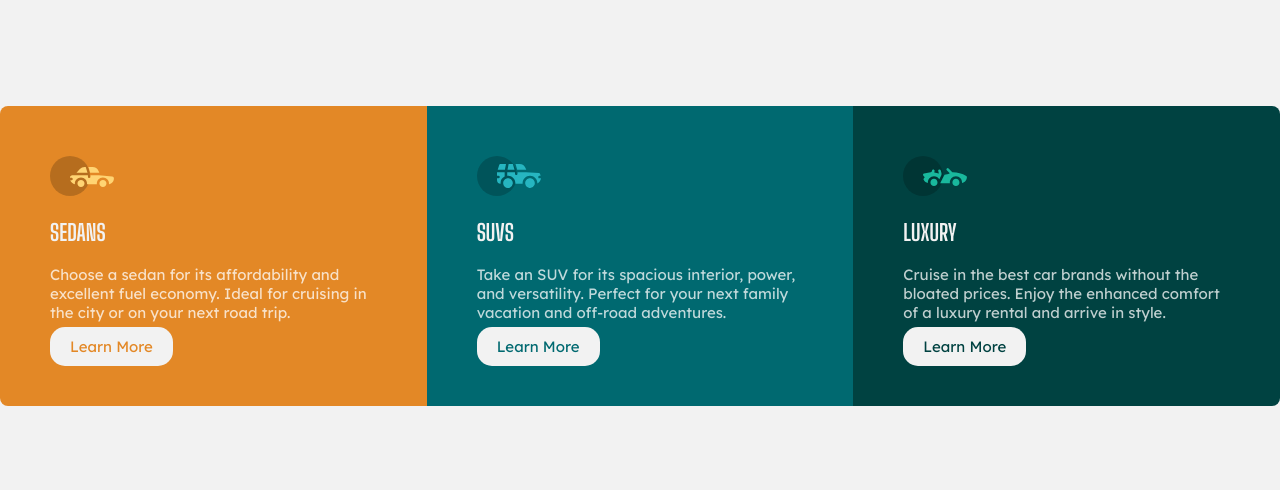
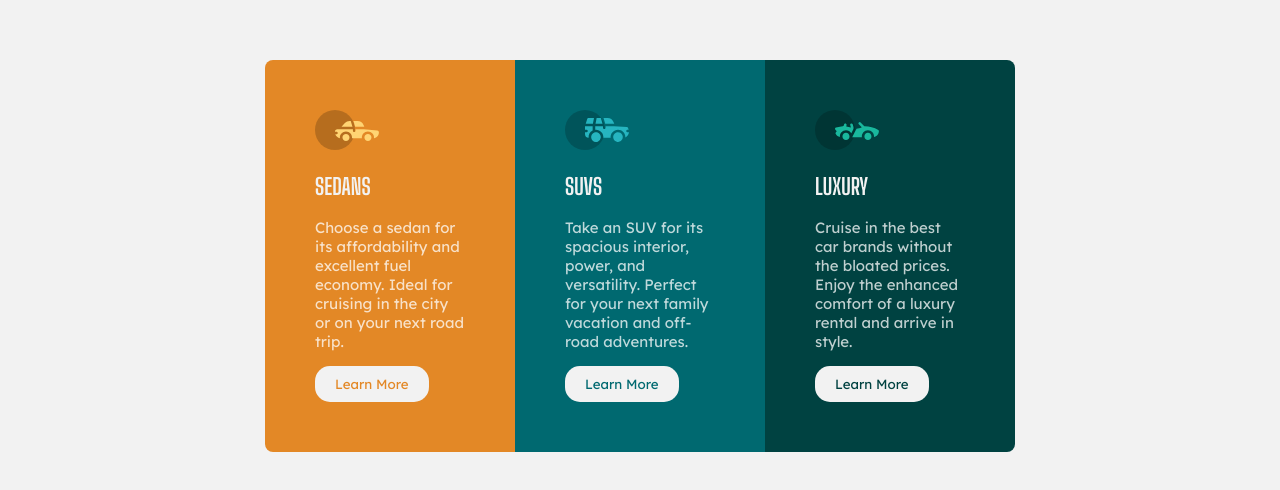
Before and after one commit to malik-n/3-column-preview-card-component-main, a plain HTML site: page index.html in a window 1280 px wide. Shown: the part 164-654 px from the top of the page. Drawn offline with Linux system fonts and the light colour scheme.

Commit message:
Reverted Changes due to Layout Problems

```diff
--- a/index.html
+++ b/index.html
@@ -30,36 +30,36 @@
     />
   </head>
   <body>
-    <main class="main">
+    <div class="main">
       <div class="container">
         <div class="sedans">
-          <img src="images/icon-sedans.svg" />
+          <img src="images/icon-sedans.svg" alt="sedans icon" />
           <h2>Sedans</h2>
           <p>
             Choose a sedan for its affordability and excellent fuel economy.
             Ideal for cruising in the city or on your next road trip.
           </p>
-          <a href="#" class="button1">Learn More</a>
+          <button class="button1">Learn More</button>
         </div>
         <div class="suvs">
-          <img src="images/icon-suvs.svg" />
+          <img src="images/icon-suvs.svg" alt="suvs icon" />
           <h2>SUVS</h2>
           <p>
             Take an SUV for its spacious interior, power, and versatility.
             Perfect for your next family vacation and off-road adventures.
           </p>
-          <a href="#" class="button2">Learn More</a>
+          <button class="button2">Learn More</button>
         </div>
         <div class="luxury">
-          <img src="images/icon-luxury.svg" />
+          <img src="images/icon-luxury.svg" alt="luxury icon" />
           <h2>Luxury</h2>
           <p>
             Cruise in the best car brands without the bloated prices. Enjoy the
             enhanced comfort of a luxury rental and arrive in style.
           </p>
-          <a href="#" class="button3">Learn More</a>
+          <button class="button3">Learn More</button>
         </div>
       </div>
-    </main>
+    </div>
   </body>
 </html>
--- a/style.css
+++ b/style.css
@@ -1,13 +1,12 @@
 body {
   margin: 0px;
-  background-color: hsl(0, 40%, 50%);
+  background-color: hsl(0, 0%, 95%);
 }
 
 .main {
   display: flex;
   justify-content: center;
   align-items: center;
-  min-height: 100dvh;
   background-color: hsl(0, 0%, 95%);
   padding-top: 20px;
   padding-bottom: 20px;
@@ -26,8 +25,9 @@ body {
 
 .sedans {
   background-color: hsl(31, 77%, 52%);
-  /* width: 150px; */
-  flex-basis: 100%;
+  width: 150px;
+  padding: 20px;
+  /* text-align: justify; */
   border-radius: 8px 8px 0px 0px; /*top-left, top-right, bottom-right, bottom-left*/
 }
 
@@ -37,8 +37,7 @@ body {
 
 .suvs {
   background-color: hsl(184, 100%, 22%);
-  /* width: 150px; */
-  flex-basis: 100%;
+  width: 150px;
   padding: 20px;
   /* text-align: justify; */
 }
@@ -49,8 +48,7 @@ body {
 
 .luxury {
   background-color: hsl(179, 100%, 13%);
-  /* width: 150px; */
-  flex-basis: 100%;
+  width: 150px;
   padding: 20px;
   /* text-align: justify; */
   border-radius: 0px 0px 8px 8px;
@@ -71,22 +69,17 @@ p {
   font-size: 15px;
 }
 
-a {
+button {
   border-radius: 15px;
   padding: 10px 20px;
   border: none;
   font-family: "Lexend Deca", sans-serif;
   background-color: hsl(0, 0%, 95%);
-  text-decoration: none;
-}
-
-a:hover {
-  box-shadow: 0 0 5px rgba(0, 0, 0, 0.5);
 }
 
 @media (min-width: 376px) {
   .main {
-    height: 100dvh;
+    height: 100vh;
     /* max-width: 100%; */
   }
   .container {
```
